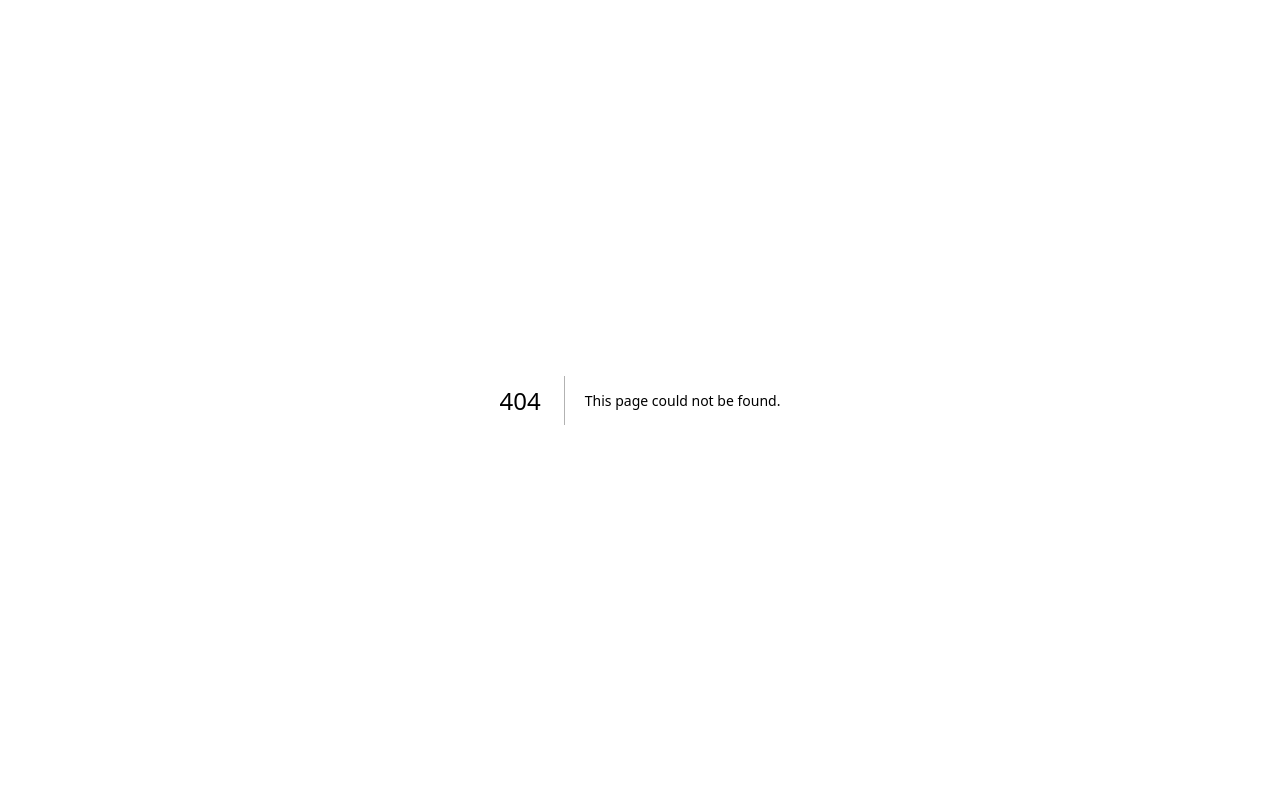
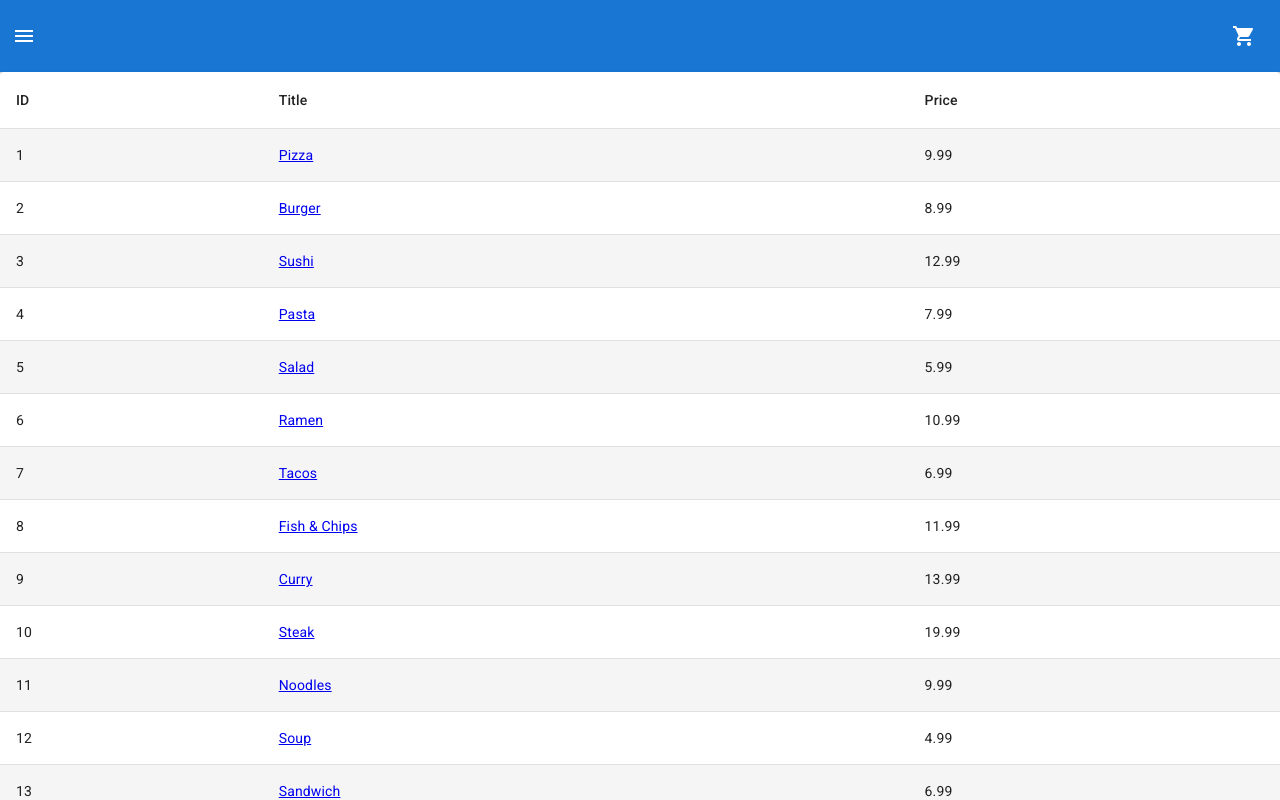
Before and after one commit to sspringer82/wdc-next, a Next.js app: page /list/products in a window 1280 px wide. Before the commit this address had no page. Shown: the top 800 px of the page. Built offline with nearby package versions, Linux system fonts and the light colour scheme; data requests are answered from the project's data file.

Commit message:
static products pages

```diff
--- a/app/list/layout.tsx
+++ b/app/list/layout.tsx
@@ -1,26 +1,72 @@
-import { AppBar, Badge, Box, IconButton } from '@mui/material';
-import React from 'react';
-import { NextPage } from 'next';
+'use client';
+
+import {
+  AppBar,
+  Badge,
+  Box,
+  Drawer,
+  IconButton,
+  Link,
+  List,
+  ListItem,
+} from '@mui/material';
+import React, { useState } from 'react';
+import MenuIcon from '@mui/icons-material/Menu';
+import { useCartAmount } from '@/shared/components/useCart';
 import ShoppingCartIcon from '@/shared/components/ShoppingCartIcon';
 
-type Props = {
+export default function ListLayout({
+  children,
+}: {
   children: React.ReactNode;
-};
+}) {
+  const [drawerOpen, setDrawerOpen] = useState(false);
 
-const ListLayout: NextPage<Props> = ({ children }) => {
+  const toggleDrawer = (open: boolean) => {
+    setDrawerOpen(open);
+  };
+
   return (
     <>
       <Box sx={{ flexGrow: 1 }}>
         <AppBar position="static">
-          <Box sx={{ display: 'flex', justifyContent: 'flex-end' }}>
-            <IconButton color="primary" aria-label="add to shopping cart">
+          <Box
+            sx={{
+              display: 'flex',
+              justifyContent: 'space-between',
+              alignItems: 'center',
+              padding: 2,
+            }}
+          >
+            <IconButton
+              edge="start"
+              color="inherit"
+              aria-label="menu"
+              onClick={() => toggleDrawer(true)}
+            >
+              <MenuIcon />
+            </IconButton>
+            <IconButton color="inherit" aria-label="add to shopping cart">
               <ShoppingCartIcon />
             </IconButton>
           </Box>
         </AppBar>
+        <Drawer
+          anchor="left"
+          open={drawerOpen}
+          onClose={() => toggleDrawer(false)}
+        >
+          <List>
+            <ListItem key="List">
+              <Link href="/list">List</Link>
+            </ListItem>
+            <ListItem key="Products">
+              <Link href="/list/products">Products</Link>
+            </ListItem>
+          </List>
+        </Drawer>
       </Box>
       <section>{children}</section>
     </>
   );
-};
-export default ListLayout;
+}
--- /dev/null
+++ b/app/list/products/page.tsx
@@ -0,0 +1,46 @@
+import { fetchFood } from '@/shared/util/fetchFood';
+import {
+  Paper,
+  Table,
+  TableBody,
+  TableCell,
+  TableContainer,
+  TableHead,
+  TableRow,
+} from '@mui/material';
+import Link from 'next/link';
+
+export default async function ProductsPage() {
+  const foods = await fetchFood();
+  return (
+    <TableContainer component={Paper}>
+      <Table>
+        <TableHead>
+          <TableRow>
+            <TableCell>ID</TableCell>
+            <TableCell>Title</TableCell>
+            <TableCell>Price</TableCell>
+          </TableRow>
+        </TableHead>
+        <TableBody>
+          {foods.map((food) => (
+            <TableRow
+              key={food.id}
+              sx={{
+                '&:nth-of-type(odd)': {
+                  backgroundColor: 'rgba(0, 0, 0, 0.04)',
+                },
+              }}
+            >
+              <TableCell>{food.id}</TableCell>
+              <TableCell>
+                <Link href={`/list/products/${food.id}`}>{food.title}</Link>
+              </TableCell>
+              <TableCell>{food.price}</TableCell>
+            </TableRow>
+          ))}
+        </TableBody>
+      </Table>
+    </TableContainer>
+  );
+}
--- a/data.json
+++ b/data.json
@@ -121,5 +121,40 @@
       "price": "2.49"
     }
   ],
-  "checkout": []
+  "checkout": [
+    {
+      "customer": {
+        "firstname": "sdfg",
+        "lastname": "sdfg",
+        "street": "sdfg",
+        "zip": "sdfg",
+        "city": "sdfg",
+        "country": "sdfg"
+      },
+      "cart": [
+        {
+          "id": 1,
+          "title": "Pizza",
+          "price": "9.99",
+          "amount": 1,
+          "sum": 9.99
+        },
+        {
+          "id": 1,
+          "title": "Pizza",
+          "price": "9.99",
+          "amount": 1,
+          "sum": 9.99
+        },
+        {
+          "id": 2,
+          "title": "Burger",
+          "price": "8.99",
+          "amount": 5,
+          "sum": 44.95
+        }
+      ],
+      "id": 1
+    }
+  ]
 }
--- /dev/null
+++ b/shared/util/fetchFood.ts
@@ -0,0 +1,17 @@
+import { Food } from '../types/Food';
+
+export async function fetchFood(): Promise<Food[]> {
+  const response = await fetch('http://localhost:3001/foods');
+  if (!response.ok) {
+    throw new Error('Response not ok');
+  }
+  return response.json();
+}
+
+export async function fetchOneFood(id: string): Promise<Food> {
+  const response = await fetch(`http://localhost:3001/foods/${id}`);
+  if (!response.ok) {
+    throw new Error('Response not ok');
+  }
+  return response.json();
+}
```
Also changed, not shown: app/list/products/[id]/page.tsx (added, +37 -0 lines).
